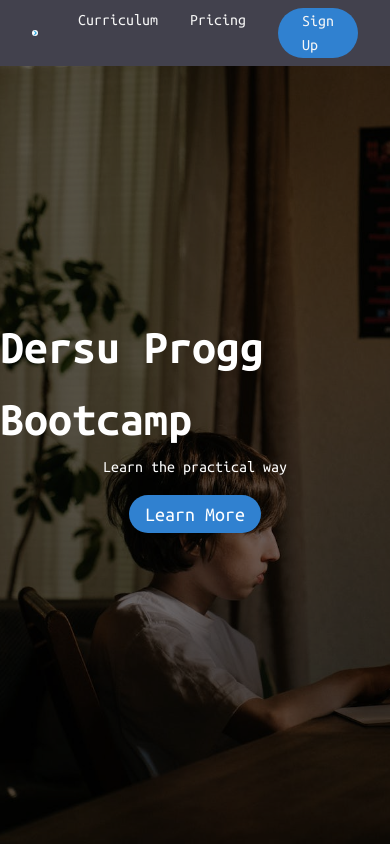
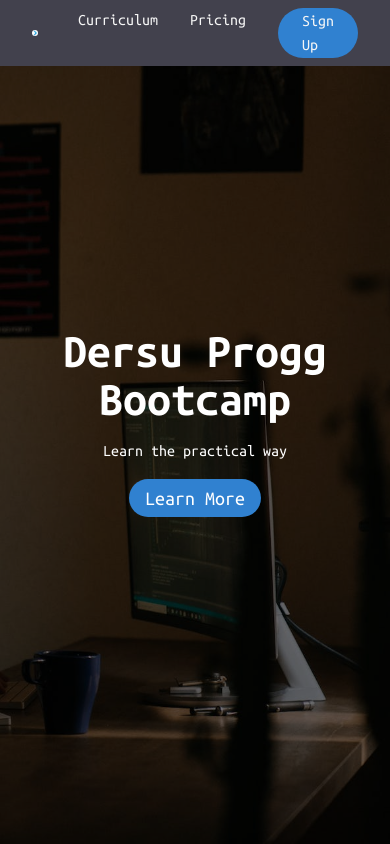
Before and after one commit to dersuprogg/dersuprogg-bootcamp, a plain HTML site: page index.html in a window 390 px wide. Shown: the top 844 px of the page. Drawn offline with Linux system fonts and the light colour scheme.

Commit message:
make hero section responsive

```diff
--- a/styles.css
+++ b/styles.css
@@ -388,4 +388,14 @@ h6 {
   .nav-list li a:link {
     font-size: 1rem;
   }
+
+  .hero {
+    background-position: right;
+  }
+
+  .hero-title {
+    text-align: center;
+    line-height: 1;
+    margin-bottom: 1rem;
+  }
 }
```
